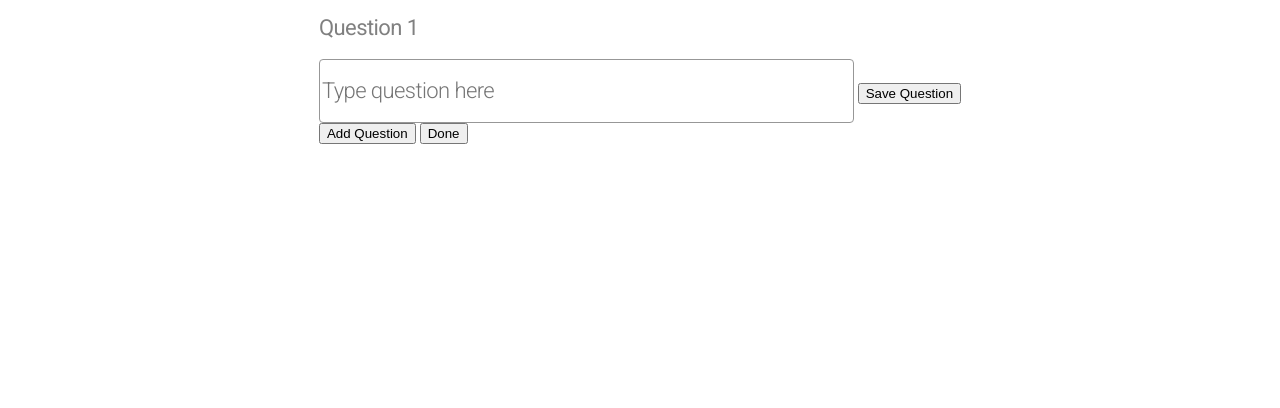
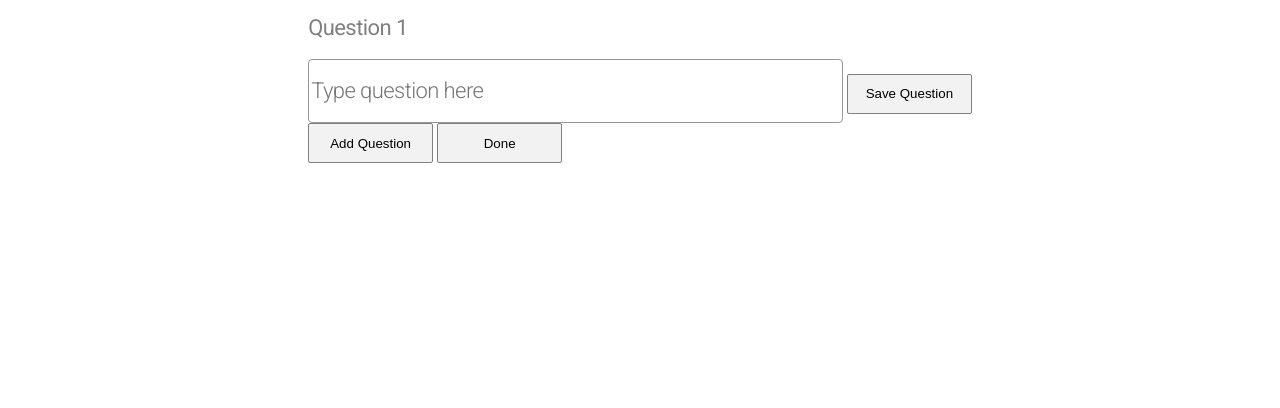
Before and after one commit to matthaaa/ui_exercise, a website: page index.html in a window 1280 px wide. Shown: the part 392-800 px from the top of the page. Drawn offline with nearby package versions, Linux system fonts and the light colour scheme.

Commit message:
Add base styling to button

```diff
--- a/main.scss
+++ b/main.scss
@@ -7,6 +7,14 @@ body {
   flex-direction: column;
   align-items: center;
   justify-content: center;
+}
+
+button {
+  background-color: #F2F2F2;
+  border: 1px solid #808080;
+  border-radius: 2px;
+  width: 125px;
+  height: 40px;
 }
 
 #header {
--- a/style.css
+++ b/style.css
@@ -53,6 +53,14 @@ body {
   flex-direction: column;
   align-items: center;
   justify-content: center;
+}
+
+button {
+  background-color: #F2F2F2;
+  border: 1px solid #808080;
+  border-radius: 2px;
+  width: 125px;
+  height: 40px;
 }
 
 #header {
```
